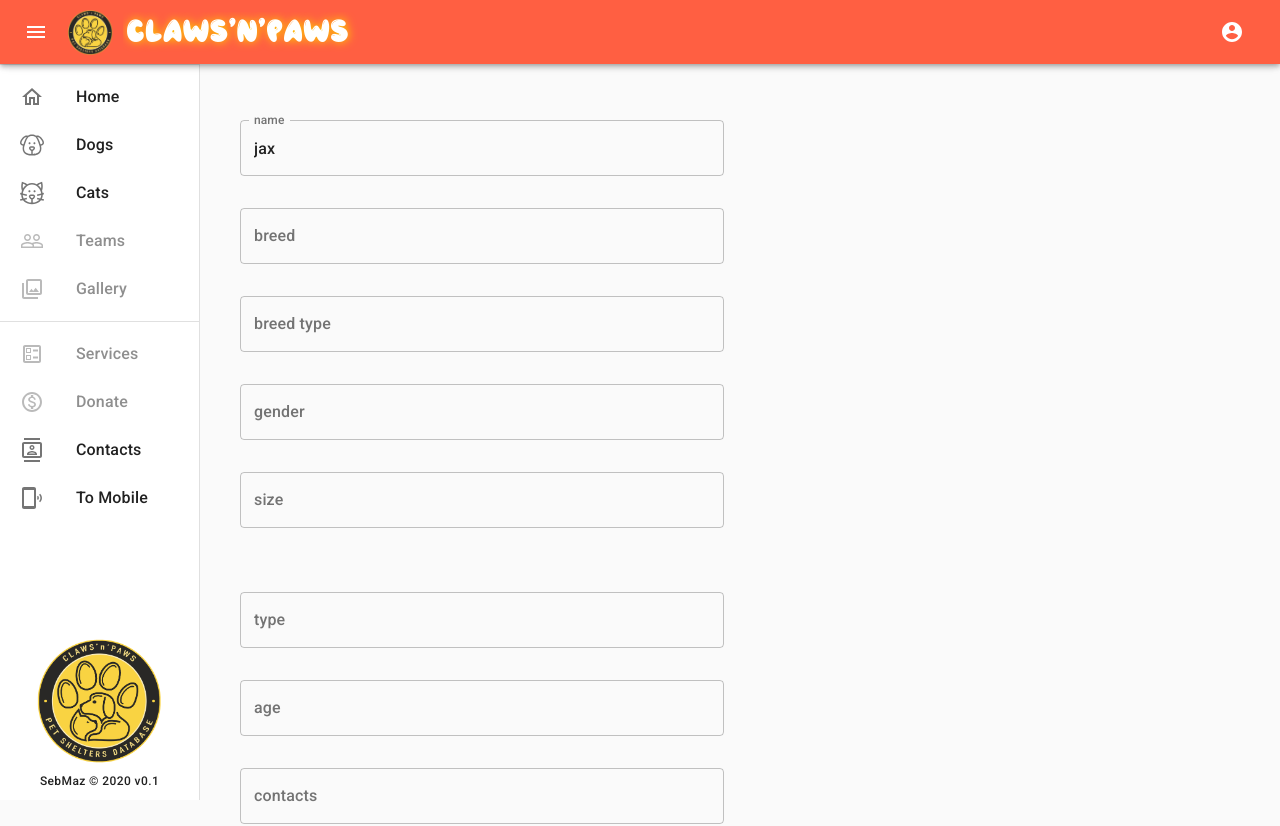
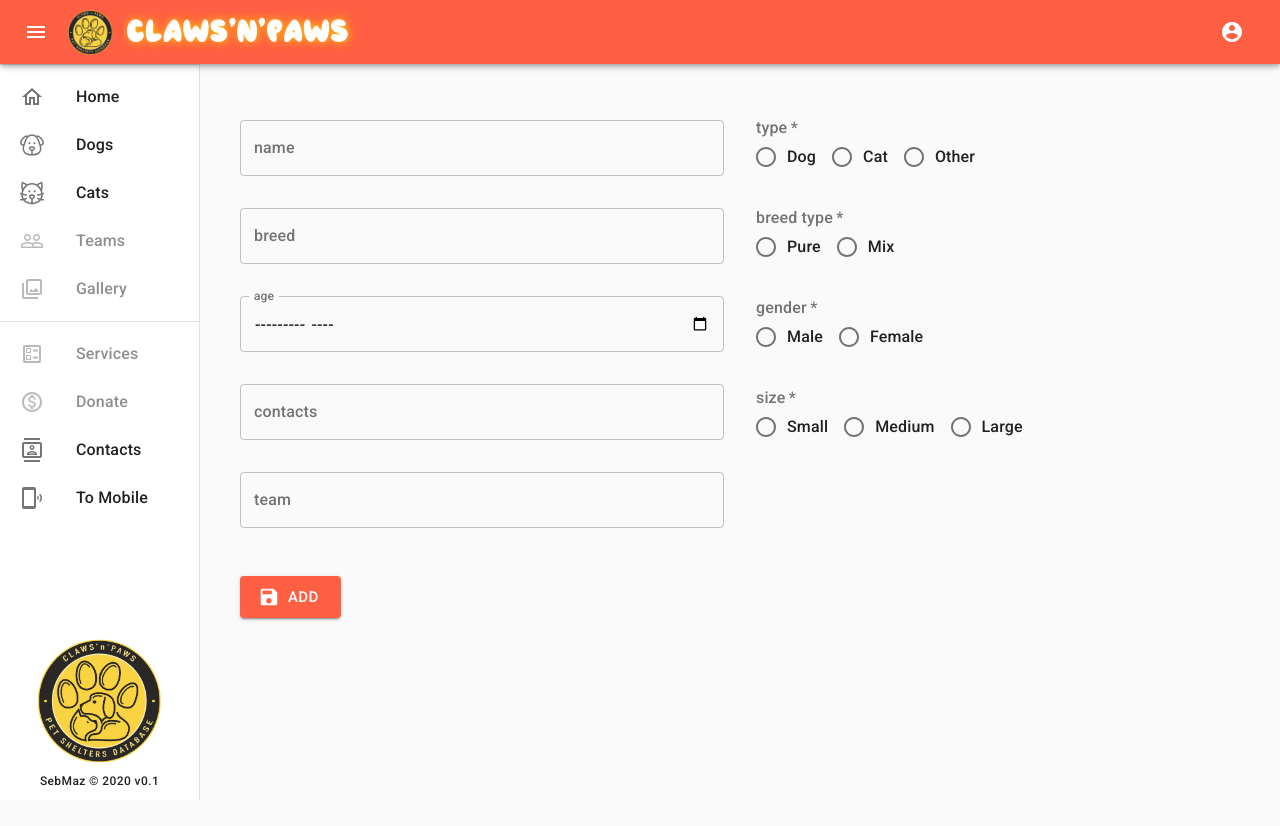
Before and after one commit to sebmaz93/claws-n-paws, a React (Create React App) app: page /add in a window 1280 px wide. Shown: the top 826 px of the page. After the commit the page ends 800 px from the top, so only its background shows below. Built offline with nearby package versions, Linux system fonts and the light colour scheme.

Commit message:
add form data

```diff
--- a/package.json
+++ b/package.json
@@ -11,6 +11,7 @@
     "@material-ui/core": "^4.10.2",
     "@material-ui/icons": "^4.9.1",
     "axios": "^0.19.2",
+    "date-fns": "^2.15.0",
     "firebase": "^7.15.5",
     "formik": "^2.1.5",
     "react": "^16.13.1",
--- a/src/components/Card.component.tsx
+++ b/src/components/Card.component.tsx
@@ -13,11 +13,14 @@ import {
   AnimalInterface,
 } from 'constants/animals';
 import Chip from '@material-ui/core/Chip';
-import Avatar from '@material-ui/core/Avatar';
 import {ReactComponent as MaleIcon} from 'assets/male.svg';
 import {ReactComponent as FemaleIcon} from 'assets/female.svg';
 import PureBreedIcon from '@material-ui/icons/TrendingFlatRounded';
 import MixBreedIcon from '@material-ui/icons/ShuffleRounded';
+import CakeIcon from '@material-ui/icons/CakeOutlined';
+import SizeIcon from '@material-ui/icons/TrendingUpOutlined';
+import PetIcon from '@material-ui/icons/PetsOutlined';
+import {formatDistanceToNowStrict} from 'date-fns';
 
 const useStyles = makeStyles({
   root: {
@@ -66,7 +69,7 @@ const CardComponent: React.FC<OwnPropsInterface> = ({data}) => {
             {data.id}
             {data.name && ` / ${data.name}`}
           </Typography>
-          <Chip color="primary" label={data.breed} />
+          <Chip icon={<PetIcon />} color="primary" label={data.breed} />
           <Chip
             color="secondary"
             className={
@@ -88,10 +91,11 @@ const CardComponent: React.FC<OwnPropsInterface> = ({data}) => {
               )
             }
           />
+          <Chip color="secondary" icon={<SizeIcon />} label={data.size} />
           <Chip
             color="secondary"
-            avatar={<Avatar>{data.size[0].toUpperCase()}</Avatar>}
-            label={data.size}
+            icon={<CakeIcon />}
+            label={formatDistanceToNowStrict(data.ageISO)}
           />
         </CardContent>
       </CardActionArea>
--- a/src/components/Form.component.tsx
+++ b/src/components/Form.component.tsx
@@ -3,6 +3,14 @@ import {Form, Formik, FormikProps, useField} from 'formik';
 import {createStyles, makeStyles, Theme} from '@material-ui/core/styles';
 import TextField from '@material-ui/core/TextField';
 import Grid from '@material-ui/core/Grid';
+import SaveIcon from '@material-ui/icons/Save';
+import Button from '@material-ui/core/Button';
+import Radio from '@material-ui/core/Radio';
+import RadioGroup from '@material-ui/core/RadioGroup';
+import FormControlLabel from '@material-ui/core/FormControlLabel';
+import FormControl from '@material-ui/core/FormControl';
+import FormLabel from '@material-ui/core/FormLabel';
+import {BREED_TYPE, GENDER, SIZE, TYPE} from 'constants/form';
 
 const useStyles = makeStyles((theme: Theme) =>
   createStyles({
@@ -11,6 +19,12 @@ const useStyles = makeStyles((theme: Theme) =>
       '& > *': {
         margin: '16px 0',
       },
+    },
+    button: {
+      margin: theme.spacing(2),
+    },
+    radioGroup: {
+      flexDirection: 'row',
     },
   })
 );
@@ -28,8 +42,7 @@ const useStyles = makeStyles((theme: Theme) =>
 // team?: string;
 // images:string[];
 
-// @ts-ignore
-const MyTextField = ({label, ...props}) => {
+const MyTextField = ({label, ...props}: any) => {
   // @ts-ignore
   const [field, meta] = useField(props);
   return (
@@ -45,13 +58,44 @@ const MyTextField = ({label, ...props}) => {
   );
 };
 
+const RadioButtons = ({label, items, ...props}: any) => {
+  const [field, meta] = useField(props);
+  const classes = useStyles();
+
+  return (
+    <FormControl
+      fullWidth
+      component="fieldset"
+      variant="outlined"
+      required={props.required}
+    >
+      <FormLabel component="legend">{label}</FormLabel>
+      <RadioGroup
+        className={classes.radioGroup}
+        aria-label={label}
+        name={label}
+        {...field}
+      >
+        {items.map((item: {value: string, label: string}) => (
+          <FormControlLabel
+            value={item.value}
+            control={<Radio />}
+            label={item.label}
+          />
+        ))}
+      </RadioGroup>
+    </FormControl>
+  );
+};
+
 const FormComponent = () => {
   const classes = useStyles();
   return (
     <Formik
-      initialValues={{name: 'jax'}}
+      initialValues={{age: ''}}
       onSubmit={(values, actions) => {
-        alert(JSON.stringify(values, null, 2));
+        const modifiedValues = {...values, ageISO: Date.parse(values.age)};
+        alert(JSON.stringify(modifiedValues, null, 2));
         actions.setSubmitting(false);
       }}
     >
@@ -59,6 +103,7 @@ const FormComponent = () => {
         console.log(props);
         return (
           <Form>
+            <Grid container>
               <Grid
                 className={classes.gridItem}
                 item
@@ -70,9 +115,16 @@ const FormComponent = () => {
               >
                 <MyTextField label="name" name="name" />
                 <MyTextField label="breed" name="breed" />
-              <MyTextField label="breed type" name="breed type" />
-              <MyTextField label="gender" name="gender" />
-              <MyTextField label="size" name="size" />
+                <MyTextField
+                  label="age"
+                  type="month"
+                  name="age"
+                  InputLabelProps={{
+                    shrink: true,
+                  }}
+                />
+                <MyTextField label="contacts" name="contacts" />
+                <MyTextField label="team" name="team" />
               </Grid>
               <Grid
                 className={classes.gridItem}
@@ -83,12 +135,32 @@ const FormComponent = () => {
                 lg={6}
                 xl={6}
               >
-              <MyTextField label="type" name="type" />
-              <MyTextField label="age" name="age" />
-              <MyTextField label="contacts" name="contacts" />
-              <MyTextField label="team" name="team" />
+                <RadioButtons label="type" name="type" items={TYPE} required />
+                <RadioButtons
+                  label="breed type"
+                  name="breedType"
+                  items={BREED_TYPE}
+                  required
+                />
+                <RadioButtons
+                  label="gender"
+                  name="gender"
+                  items={GENDER}
+                  required
+                />
+                <RadioButtons label="size" name="size" items={SIZE} required />
               </Grid>
-            <button>SUBMIT</button>
+            </Grid>
+            <Button
+              type="submit"
+              variant="contained"
+              color="primary"
+              size="large"
+              className={classes.button}
+              startIcon={<SaveIcon />}
+            >
+              Add
+            </Button>
           </Form>
         );
       }}
--- a/src/constants/animals.ts
+++ b/src/constants/animals.ts
@@ -30,6 +30,7 @@ export interface AnimalInterface {
     type: ANIMAL_TYPE;
     description?: string;
     age:string;
+    ageISO:number;
     contacts:string[];
     team?: string;
     images:string[];
--- /dev/null
+++ b/src/constants/form.ts
@@ -0,0 +1,28 @@
+import {
+  ANIMAL_BREED_TYPE,
+  ANIMAL_GENDER,
+  ANIMAL_SIZE,
+  ANIMAL_TYPE,
+} from 'constants/animals';
+
+export const GENDER = [
+  {label: 'Male', value: ANIMAL_GENDER.MALE},
+  {label: 'Female', value: ANIMAL_GENDER.FEMALE},
+];
+
+export const BREED_TYPE = [
+  {label: 'Pure', value: ANIMAL_BREED_TYPE.PURE},
+  {label: 'Mix', value: ANIMAL_BREED_TYPE.MIX},
+];
+
+export const SIZE = [
+  {label: 'Small', value: ANIMAL_SIZE.SMALL},
+  {label: 'Medium', value: ANIMAL_SIZE.MEDIUM},
+  {label: 'Large', value: ANIMAL_SIZE.LARGE},
+];
+
+export const TYPE = [
+  {label: 'Dog', value: ANIMAL_TYPE.DOG},
+  {label: 'Cat', value: ANIMAL_TYPE.CAT},
+  {label: 'Other', value: ANIMAL_TYPE.OTHER},
+];
--- a/src/pages/form.page.tsx
+++ b/src/pages/form.page.tsx
@@ -1,13 +1,8 @@
 import React from 'react';
-import Grid from '@material-ui/core/Grid';
 import FormComponent from 'components/Form.component';
 
 const FormPage = () => {
-  return (
-    <Grid container>
-      <FormComponent />
-    </Grid>
-  );
+  return <FormComponent />;
 };
 
 export default FormPage;
--- a/src/static/dogs.data.ts
+++ b/src/static/dogs.data.ts
@@ -16,6 +16,7 @@ const DOGS_DATA: AnimalInterface[] = [
     type: ANIMAL_TYPE.DOG,
     size: ANIMAL_SIZE.SMALL,
     age: '3',
+    ageISO: 1546300800000,
     contacts: ['093029389', '093029326'],
     images: [
       'https://cdn.pixabay.com/photo/2019/03/26/00/53/husky-4081689_960_720.jpg',
@@ -30,6 +31,7 @@ const DOGS_DATA: AnimalInterface[] = [
     type: ANIMAL_TYPE.DOG,
     size: ANIMAL_SIZE.MEDIUM,
     age: '3',
+    ageISO: 1546300800000,
     contacts: ['093029389', '093029326'],
     images: [
       'https://cdn.pixabay.com/photo/2016/03/27/21/16/animal-1284307_960_720.jpg',
@@ -44,6 +46,7 @@ const DOGS_DATA: AnimalInterface[] = [
     type: ANIMAL_TYPE.DOG,
     size: ANIMAL_SIZE.LARGE,
     age: '3',
+    ageISO: 1546300800000,
     contacts: ['093029389', '093029326'],
     images: [
       'https://cdn.pixabay.com/photo/2019/07/30/05/53/dog-4372036__340.jpg',
@@ -58,6 +61,7 @@ const DOGS_DATA: AnimalInterface[] = [
     type: ANIMAL_TYPE.DOG,
     size: ANIMAL_SIZE.LARGE,
     age: '3',
+    ageISO: 1546300800000,
     contacts: ['093029389', '093029326'],
     images: [
       'https://cdn.pixabay.com/photo/2016/05/09/10/42/weimaraner-1381186_960_720.jpg',
@@ -72,6 +76,7 @@ const DOGS_DATA: AnimalInterface[] = [
     type: ANIMAL_TYPE.DOG,
     size: ANIMAL_SIZE.LARGE,
     age: '3',
+    ageISO: 1546300800000,
     contacts: ['093029389', '093029326'],
     images: [
       'https://cdn.pixabay.com/photo/2020/07/14/12/00/dog-5403928_960_720.jpg',
@@ -86,6 +91,7 @@ const DOGS_DATA: AnimalInterface[] = [
     type: ANIMAL_TYPE.DOG,
     size: ANIMAL_SIZE.LARGE,
     age: '3',
+    ageISO: 1546300800000,
     contacts: ['093029389', '093029326'],
     images: [
       'https://cdn.pixabay.com/photo/2018/10/09/21/29/dalmatian-3735977_960_720.jpg',
```
Also changed, not shown: 1 other file (tests, documents, lock files or other folders). Lines whose indentation alone changed are shown as unchanged.
